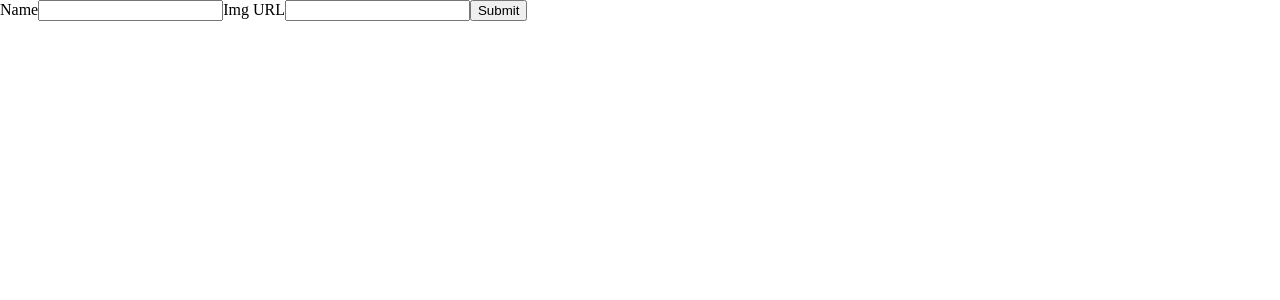
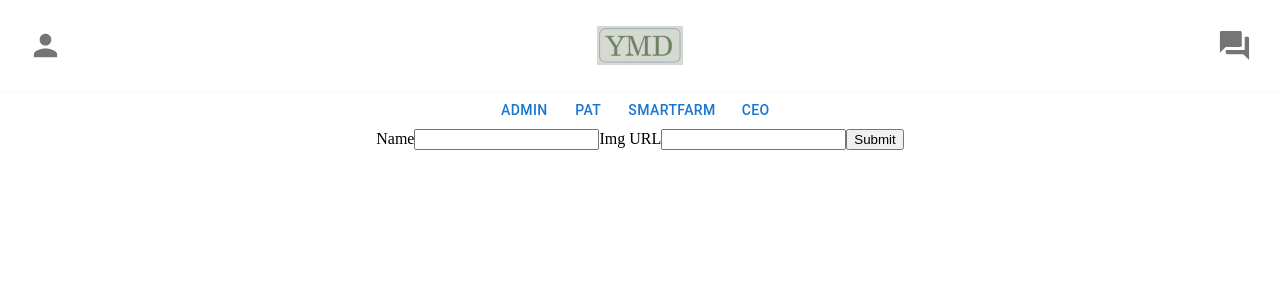
Before and after one commit to insoo223/merndate, a React (Create React App) app: page /Admin1 in a window 1280 px wide. Shown: the top 300 px of the page. Built offline with nearby package versions, Linux system fonts and the light colour scheme.

Commit message:
creat a wrapper compo for React router

```diff
--- /dev/null
+++ b/src/cmp/RteFormik.js
@@ -0,0 +1,15 @@
+import '../App.css';
+import Layout from './Layout';
+import FormikCard from './FormikCard';
+
+function RteFormik() {
+  return (
+    <div className="App">
+      <Layout>
+        <FormikCard/>
+      </Layout>
+    </div>
+  );
+}
+
+export default RteFormik;
--- a/src/index.js
+++ b/src/index.js
@@ -4,7 +4,7 @@ import { createBrowserRouter, RouterProvider } from 'react-router-dom';
 import './index.css';
 import App from './App';
 import BasicMenu from './cmp/BasicMenu';
-import FormikCard from './cmp/FormikCard';
+import RteFormik from './cmp/RteFormik';
 
 const router = createBrowserRouter([
   {
@@ -13,7 +13,7 @@ const router = createBrowserRouter([
   },
   {
     path: "Admin1/",
-    element: <FormikCard />,
+    element: <RteFormik/>,
   },
   {
     path: "Admin2/",
```
